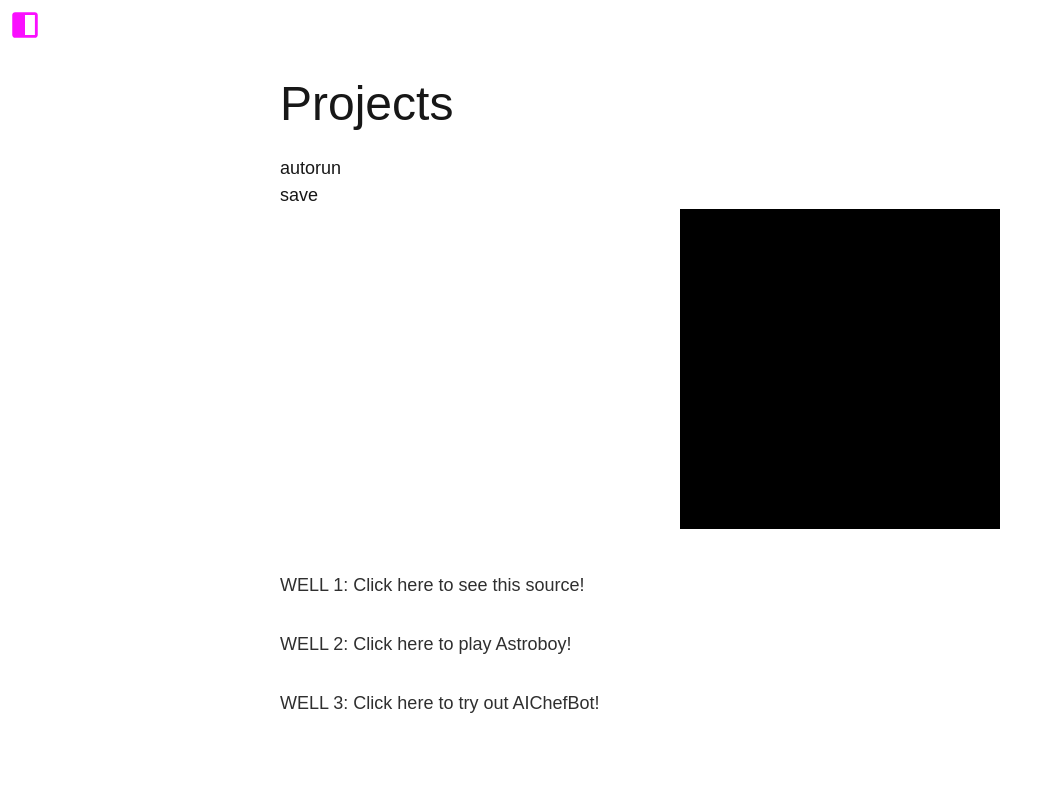
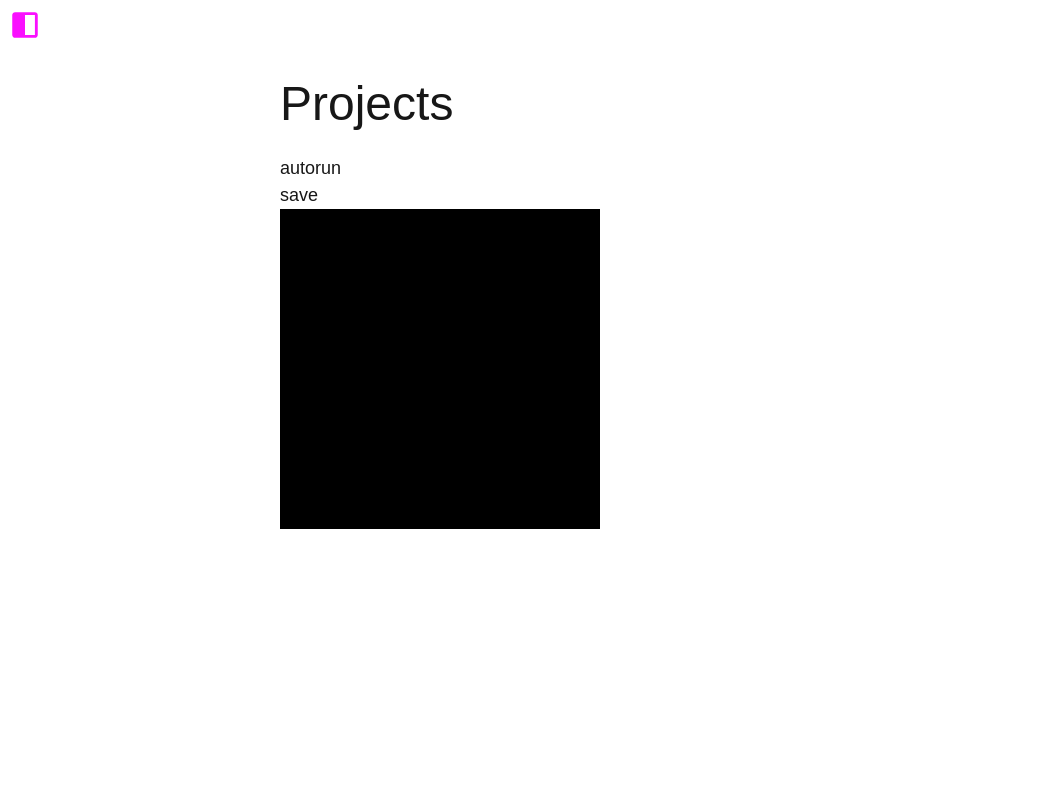
Before and after one commit to kpunno/kpunno-pf, a Next.js app: page /projects in a window 1280 px wide. Shown: the top 800 px of the page, without its empty margins (0-1051 px from the left). Built offline with nearby package versions, Linux system fonts and the light colour scheme.

Commit message:
undo global css changes

```diff
--- a/src/app/globals.css
+++ b/src/app/globals.css
@@ -32,11 +32,3 @@ div {
 p {
   color:#2f2f2f
 }
-
-.screen {
-  float: right;
-  grid-column-start: 2;
-  grid-column-end: 3;
-  grid-row-start: 2;
-  grid-row-end: 3;
-}
```
